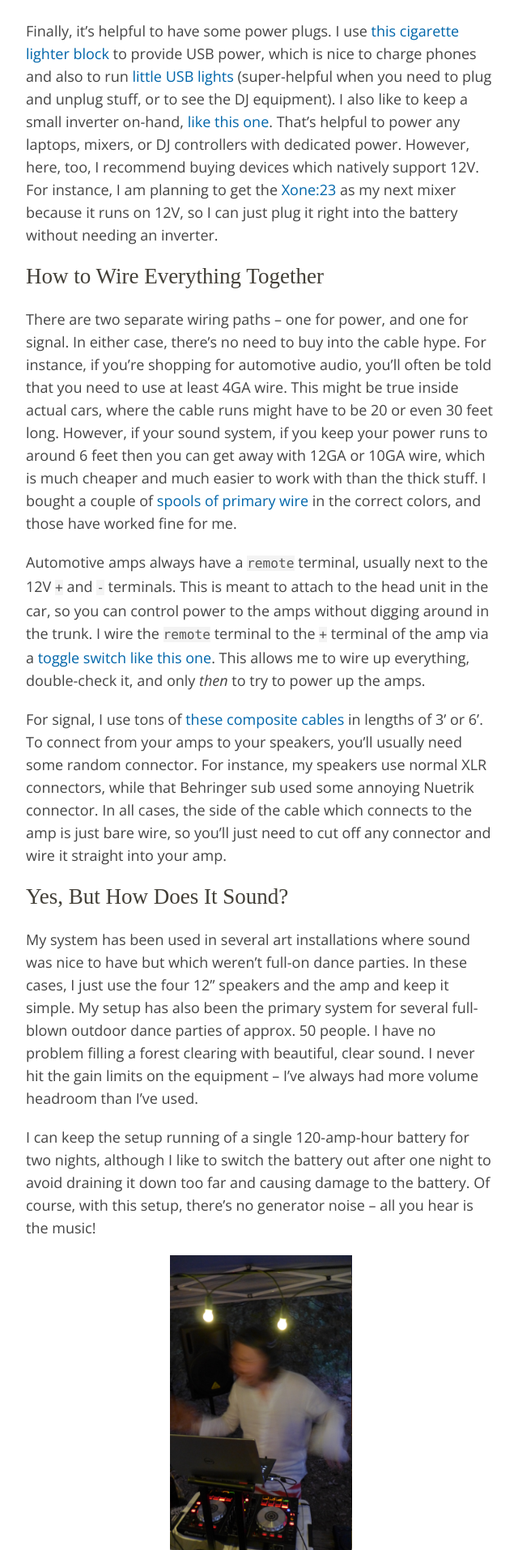
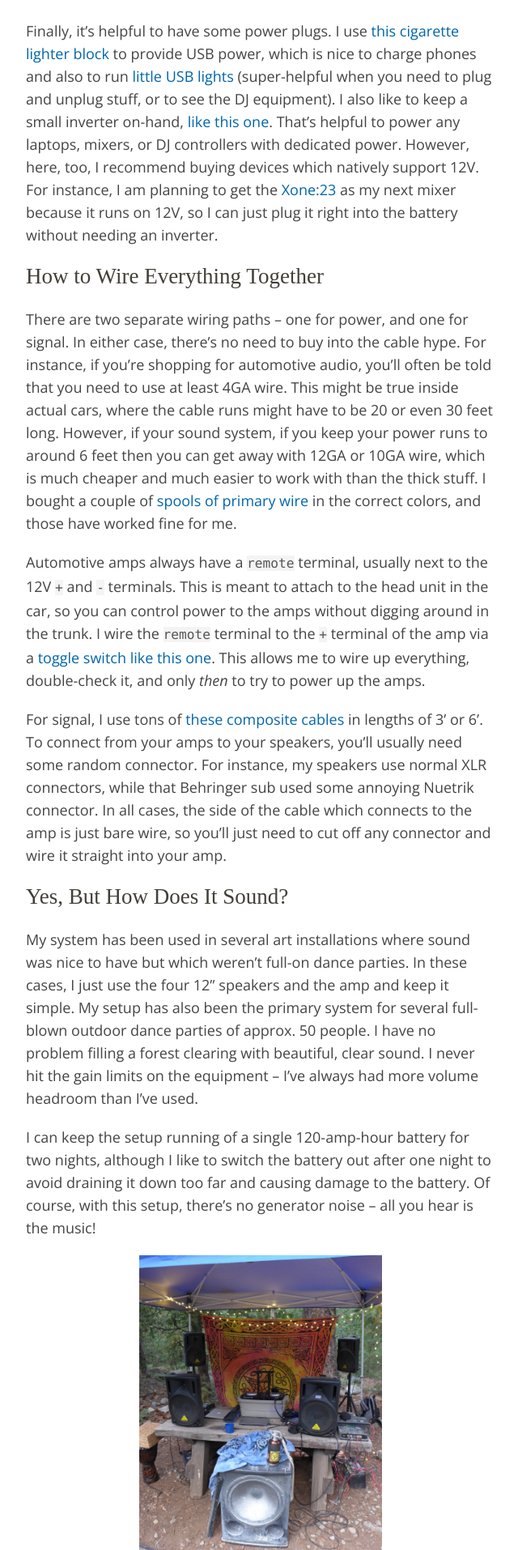
Before and after one commit to igor47/blog, a Jekyll site: the page built from _posts/2016-09-19-the-12v-music-manifesto.md, in a window 1280 px wide. Shown: the part 4486-6400 px from the top of the page at 81% size, without its empty margins (388-1028 px from the left). Built offline with Jekyll 4.4.1, drawn with Linux system fonts in a browser that asks for light colours; some web fonts are replaced.

Commit message:
12v music: add picture of the system

```diff
--- a/_posts/2016-09-19-the-12v-music-manifesto.md
+++ b/_posts/2016-09-19-the-12v-music-manifesto.md
@@ -149,4 +149,5 @@ I never hit the gain limits on the equipment -- I've always had more volume head
 I can keep the setup running of a single 120-amp-hour battery for two nights, although I like to switch the battery out after one night to avoid draining it down too far and causing damage to the battery.
 Of course, with this setup, there's no generator noise -- all you hear is the music!
 
+![All set up](/static/images/soundsystem.jpg)
 ![Rocking out](/static/images/djing.jpg)
```
Also changed, not shown: static/images/soundsystem.jpg (added).
